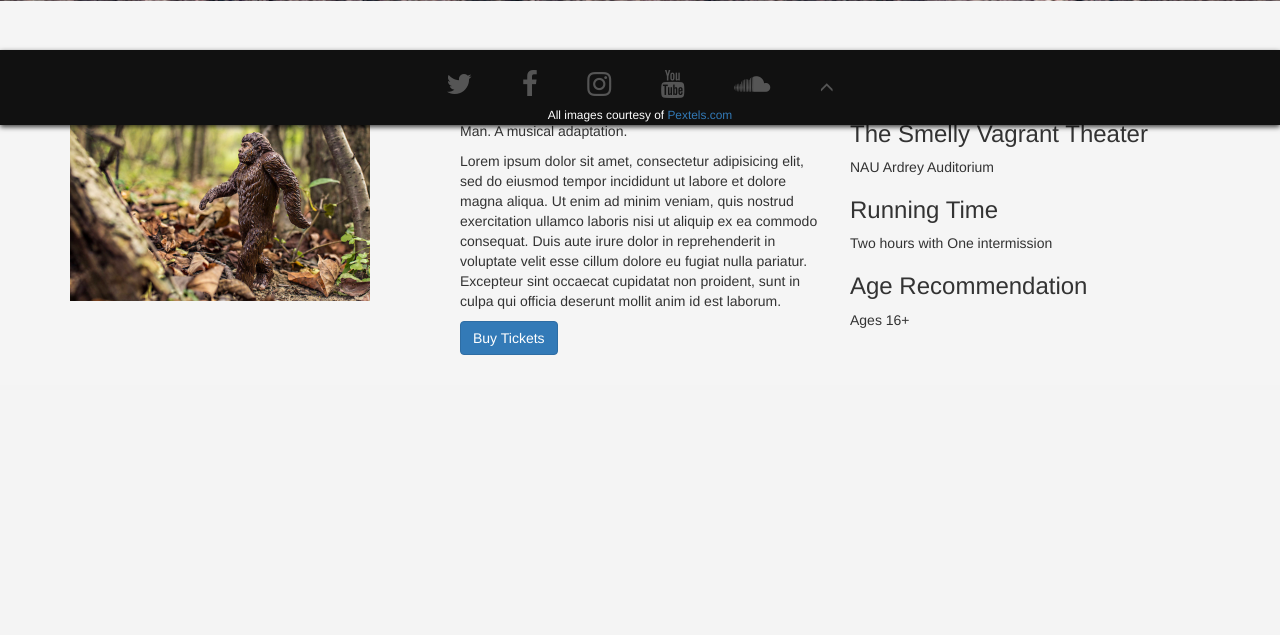
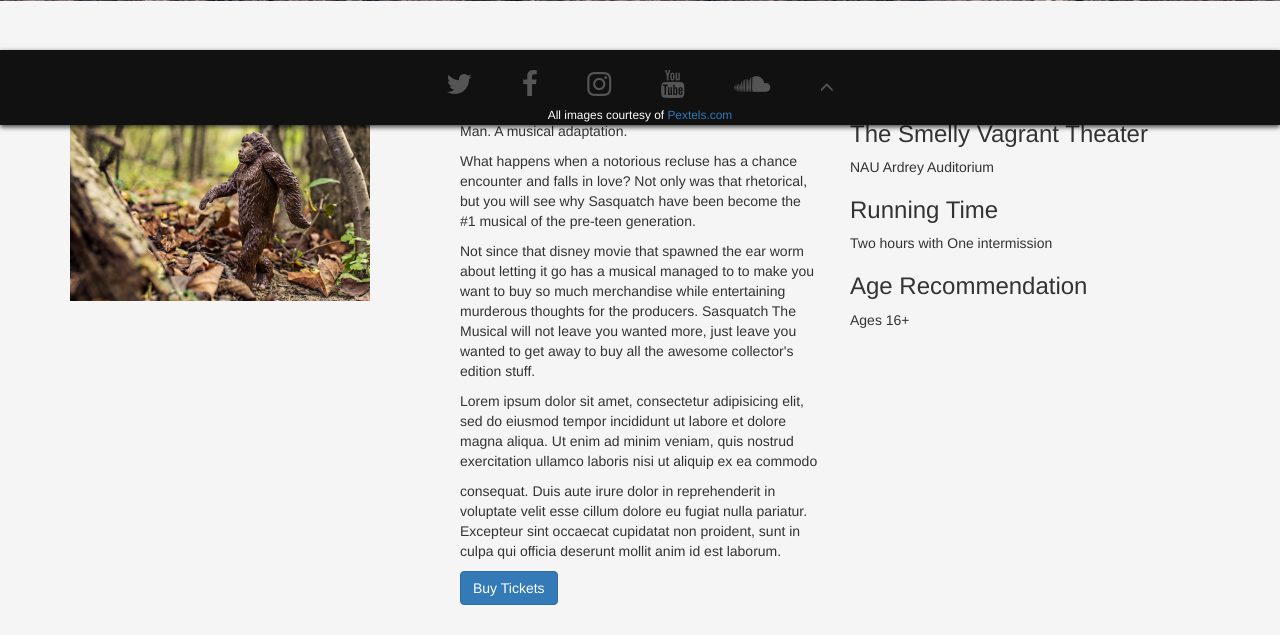
Before and after one commit to yourbuddyconner/cs399-theatre, a Django app: template app/templates/show4.html in a window 1280 px wide. Shown: the part 675-1310 px from the top of the page. Before the commit the page ends 1030 px from the top, so only its background shows below. Run offline with Django 3.2, Linux system fonts and the light colour scheme; the template is opened without the code that fills it, so the values that code supplies are empty; parts of the project's set-up code (start-up, migrations or seed data) failed here and were passed over; some libraries are stand-ins or nearby versions.

Commit message:
Fluff for show4

```diff
--- a/app/templates/show4.html
+++ b/app/templates/show4.html
@@ -21,12 +21,23 @@
 				<p>
 					The sobering tale of the World's Most Ridiculously Hairy Man. A musical adaptation.
 				</p>
-
+                <p>
+                    What happens when a notorious recluse has a chance encounter and falls in love? Not only was that
+                    rhetorical, but you will see why Sasquatch have been become the #1 musical of the pre-teen generation.
+                </p>
+                <p>
+                    Not since that disney movie that spawned the ear worm about letting it go has a musical managed to to
+                    make you want to buy so much merchandise while entertaining murderous thoughts for the producers.
+                    Sasquatch The Musical will not leave you wanted more, just leave you wanted to get away to buy all the
+                    awesome collector's edition stuff.
+                </p>
 				<p>
 					Lorem ipsum dolor sit amet, consectetur adipisicing elit, sed do eiusmod
 					tempor incididunt ut labore et dolore magna aliqua. Ut enim ad minim veniam,
 					quis nostrud exercitation ullamco laboris nisi ut aliquip ex ea commodo
-					consequat. Duis aute irure dolor in reprehenderit in voluptate velit esse
+                </p>
+                <p>
+                    consequat. Duis aute irure dolor in reprehenderit in voluptate velit esse
 					cillum dolore eu fugiat nulla pariatur. Excepteur sint occaecat cupidatat non
 					proident, sunt in culpa qui officia deserunt mollit anim id est laborum.
 				</p>
```
